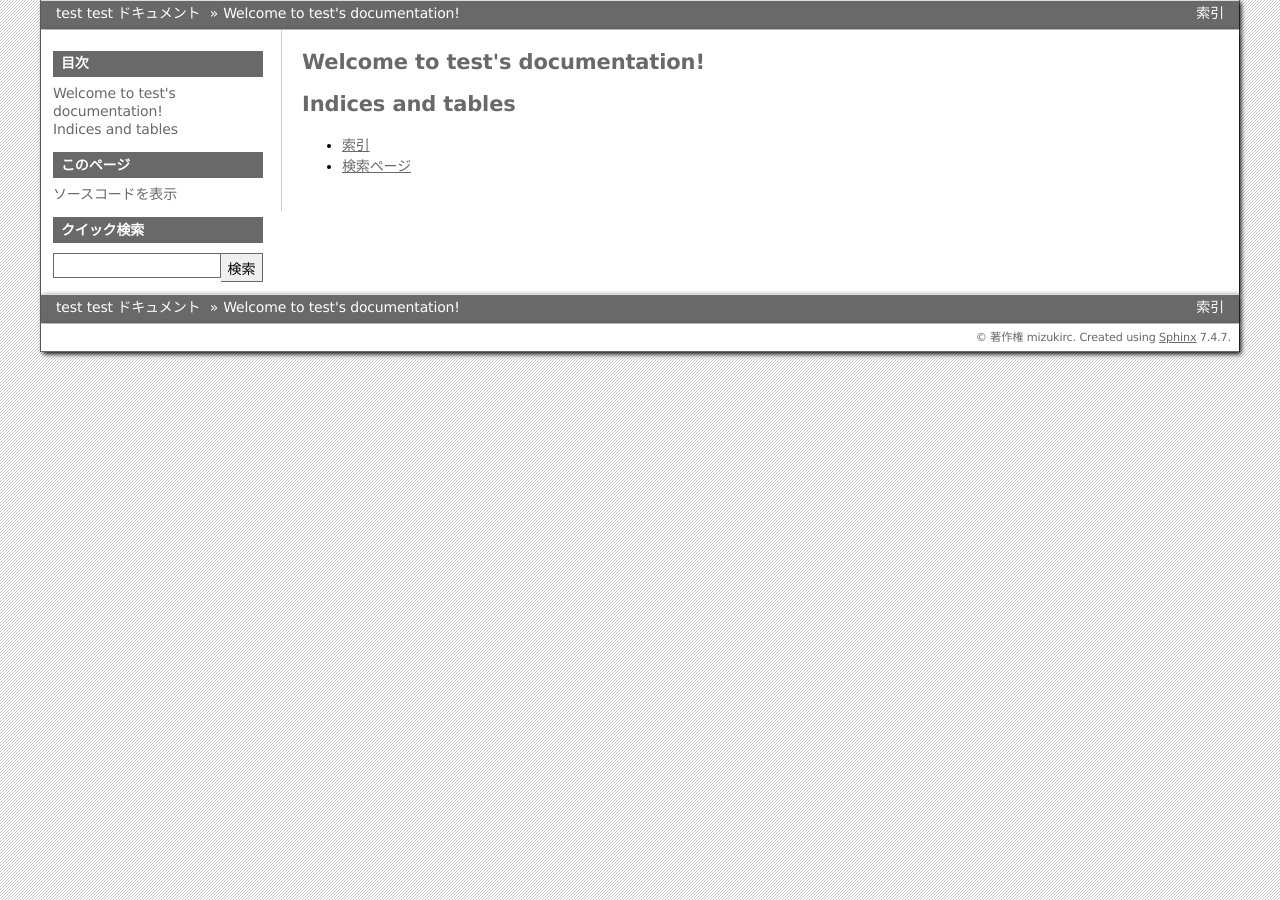
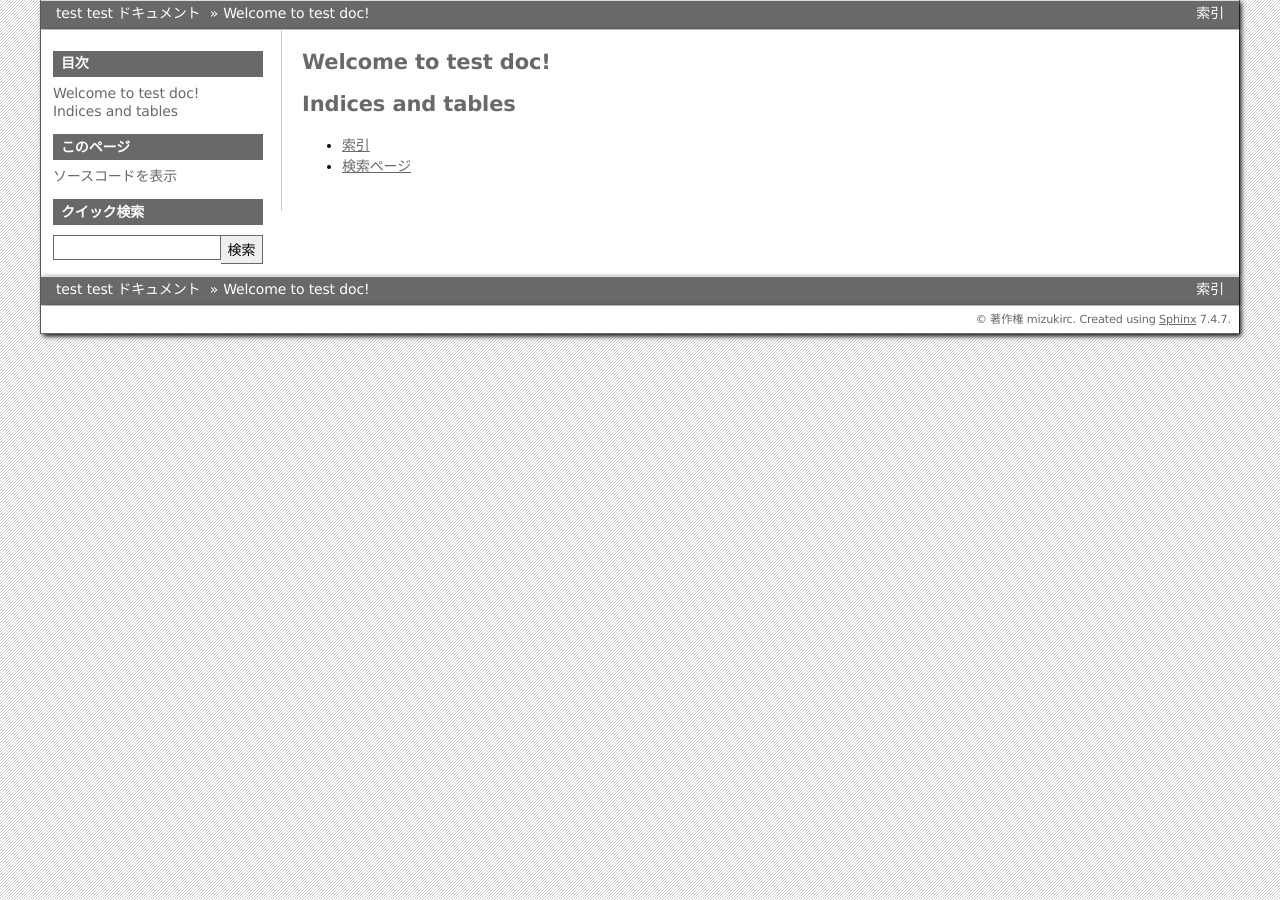
Before and after one commit to mizukirc/python-snippets, a Sphinx documentation site: the page built from sphinx/source/index.rst, in a window 1280 px wide. Built offline with Sphinx 7.4.7, drawn with Linux system fonts in a browser that asks for light colours; some of the changed lines change nothing that is shown.

Commit message:
Update index.rst

```diff
--- a/sphinx/source/index.rst
+++ b/sphinx/source/index.rst
@@ -1,13 +1,15 @@
 .. test documentation master file, created by
    sphinx-quickstart on Thu Jan 23 12:53:34 2020.
 
-Welcome to test's documentation!
+Welcome to test doc!
 ================================
 
 .. toctree::
     :caption: itertools
     :maxdepth: 4
-    :doc: 'C:\Users\mizuki.ihara\Desktop\local\work\sphinx_test\output\docs\builtin\itertools\permutations_ex.html'
+    :doc:
+    \docs\builtin\itertools\permutations.html
+
 
 
 Indices and tables
```
